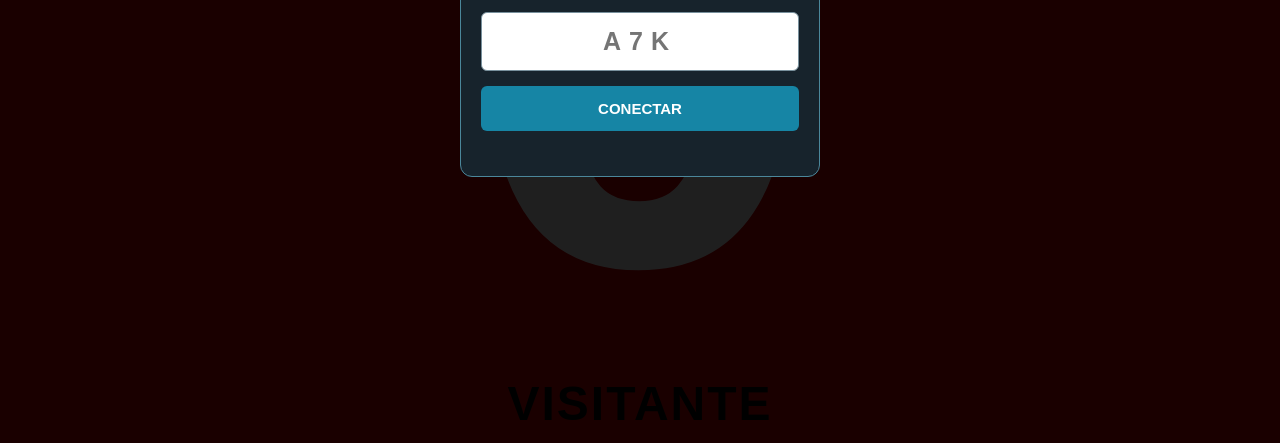
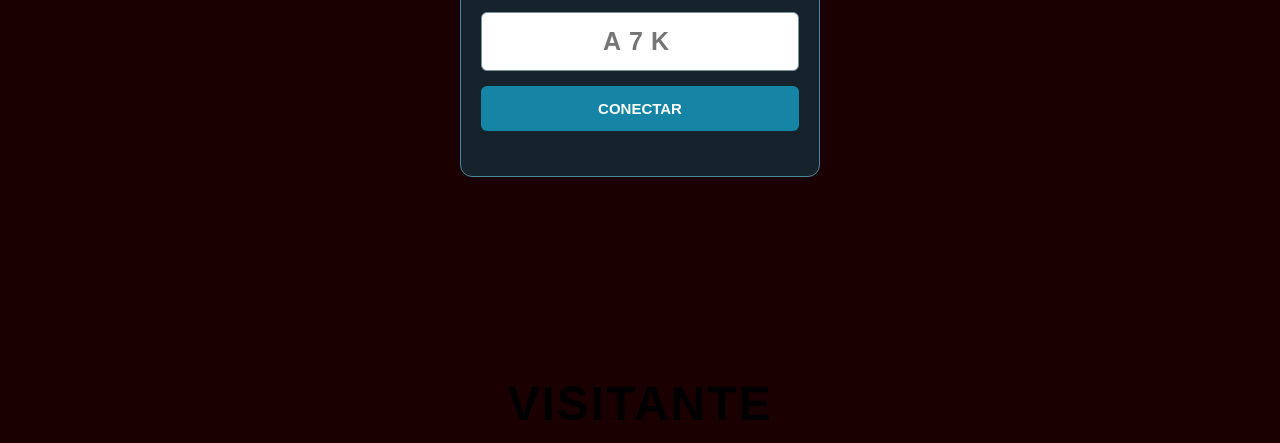
Before and after one commit to juancelli78/waterpolo, a plain HTML site: page Marcador/contador A.html in a window 1280 px wide. Shown: the part 357-800 px from the top of the page. Drawn offline with Linux system fonts and the light colour scheme.

Commit message:
Update style.css
div de seguridad - para el marcador.

```diff
--- a/Marcador/style.css
+++ b/Marcador/style.css
@@ -89,21 +89,41 @@ body.azul {
 /* =========================================
    NÚMERO DEL MARCADOR
    ========================================= */
+
+/******************************************
+   NÚMERO DEL MARCADOR - ÁREA DE SEGURIDAD
+******************************************/
 #contador {
-  width: 100%;
-  height: 100%;
+  position: absolute;
+  left: 50%;
+  top: 50%;
+
+  width: 80vw;
+  height: 80vh;
+
+  -webkit-transform: translate(-50%, -50%);
+  transform: translate(-50%, -50%);
+
   display: -webkit-box;
   display: -ms-flexbox;
   display: flex;
+
   -webkit-box-pack: center;
   -ms-flex-pack: center;
   justify-content: center;
+
   -webkit-box-align: center;
   -ms-flex-align: center;
   align-items: center;
-  font-size: 80vh;
+
+  overflow: hidden;
+  white-space: nowrap;
+
+  font-size: 30vh;
   font-weight: bold;
+  text-align: center;
 }
+
 /* =========================================
    IDENTIFICACIÓN DEL PARTIDO
    ========================================= */
```
